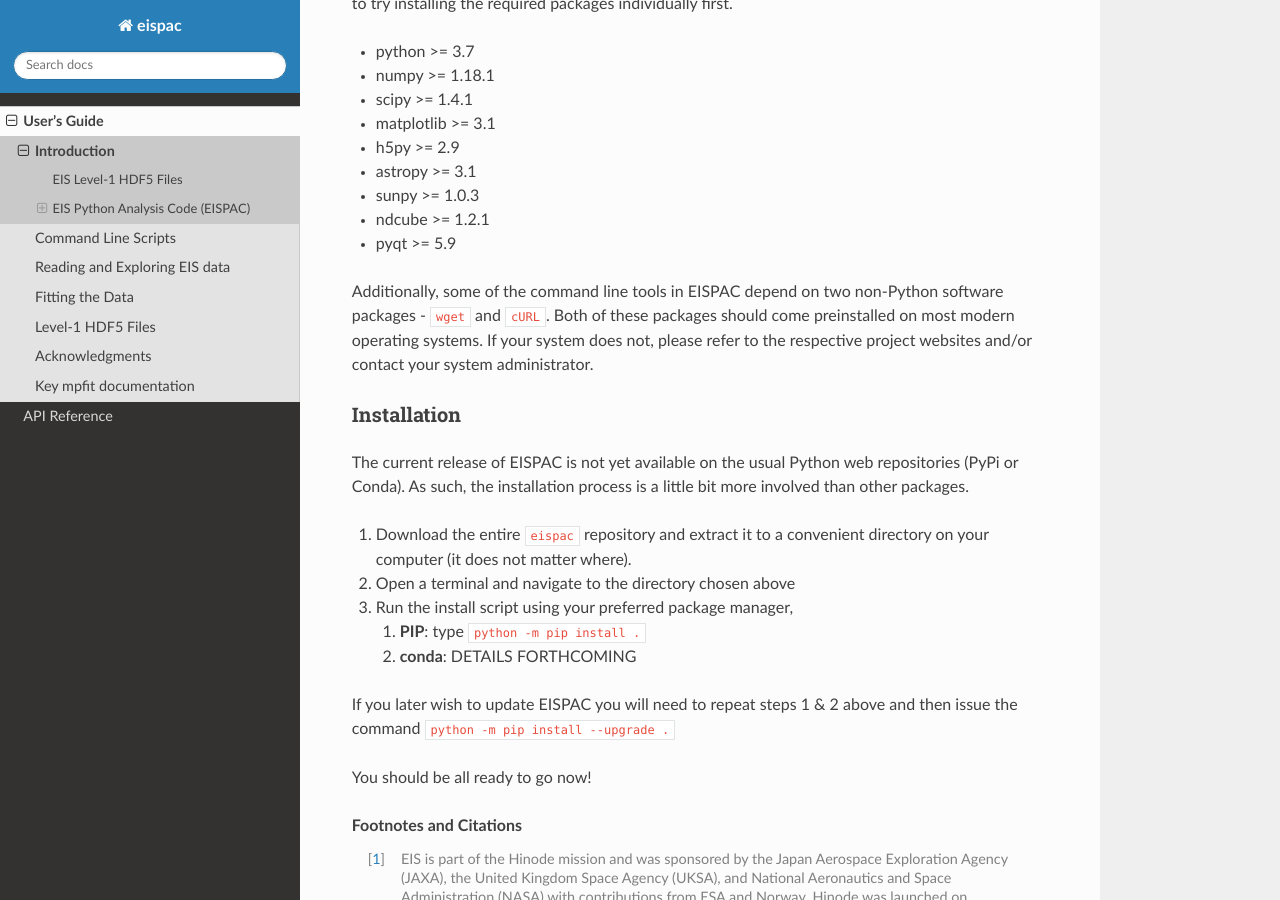
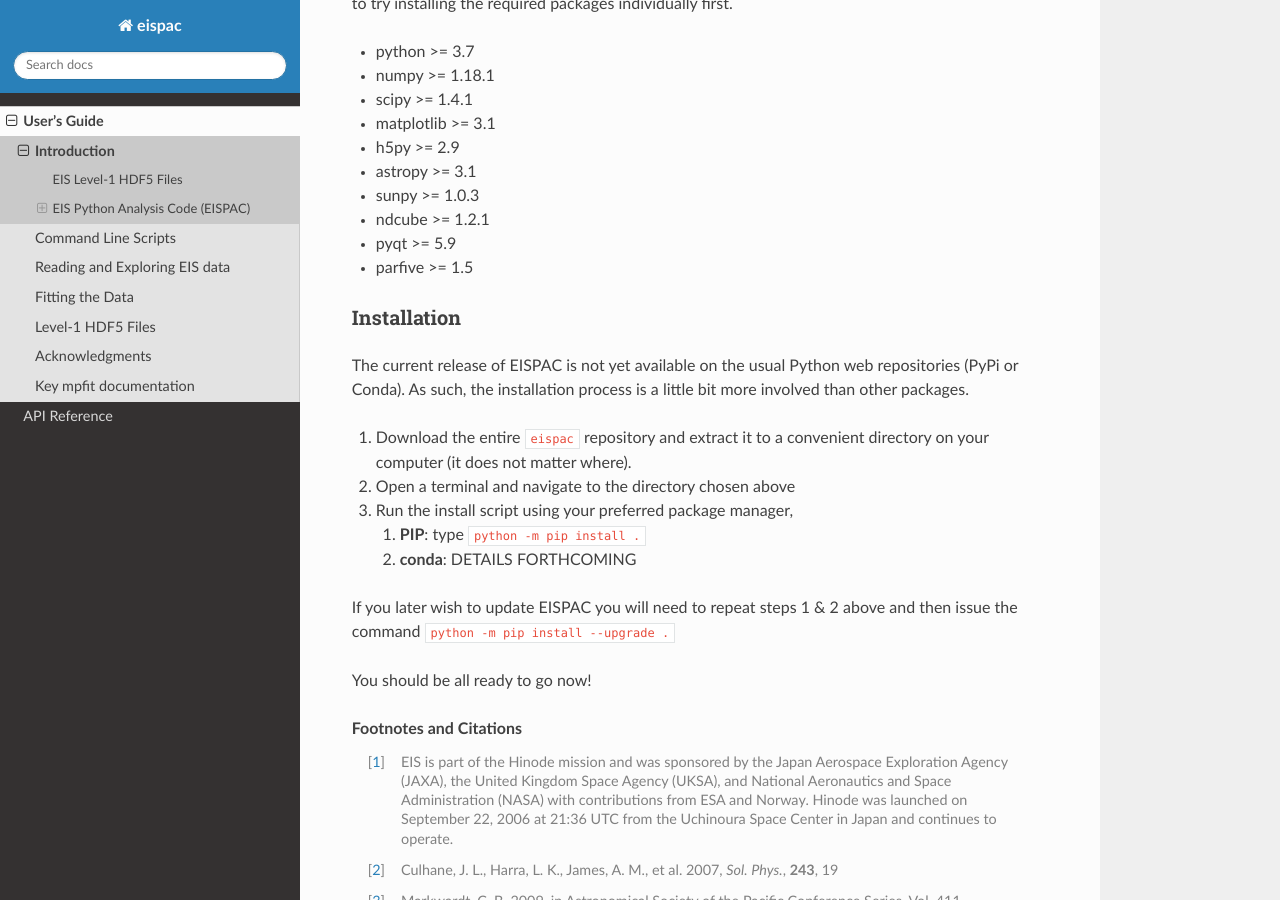
Before and after one commit to USNavalResearchLaboratory/eispac, a Sphinx documentation site: the page built from docs/guide/01-intro.rst, in a window 1280 px wide and 900 px high, scrolled down 1604 px. Built offline with Sphinx 7.4.7 and the Read the Docs theme 2.0.0, drawn with Linux system fonts in a browser that asks for light colours.

Commit message:
Updated deps in readme and user's guide

```diff
--- a/docs/guide/01-intro.rst
+++ b/docs/guide/01-intro.rst
@@ -100,11 +100,7 @@ try installing the required packages individually first.
 
 -  pyqt >= 5.9
 
-Additionally, some of the command line tools in EISPAC depend on two
-non-Python software packages - ``wget`` and ``cURL``. Both of these
-packages should come preinstalled on most modern operating systems. If
-your system does not, please refer to the respective project websites
-and/or contact your system administrator.
+-  parfive >= 1.5
 
 Installation
 ~~~~~~~~~~~~
```
Also changed, not shown: README.md (+3 -5 lines).
